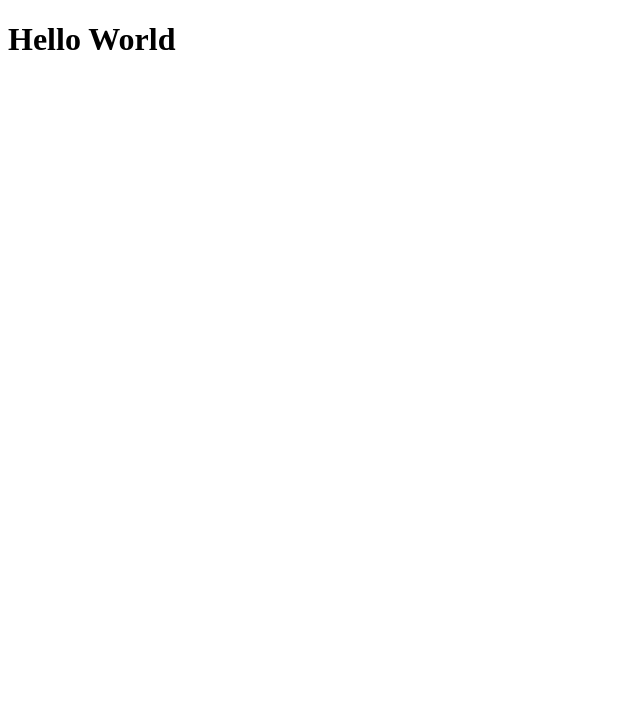
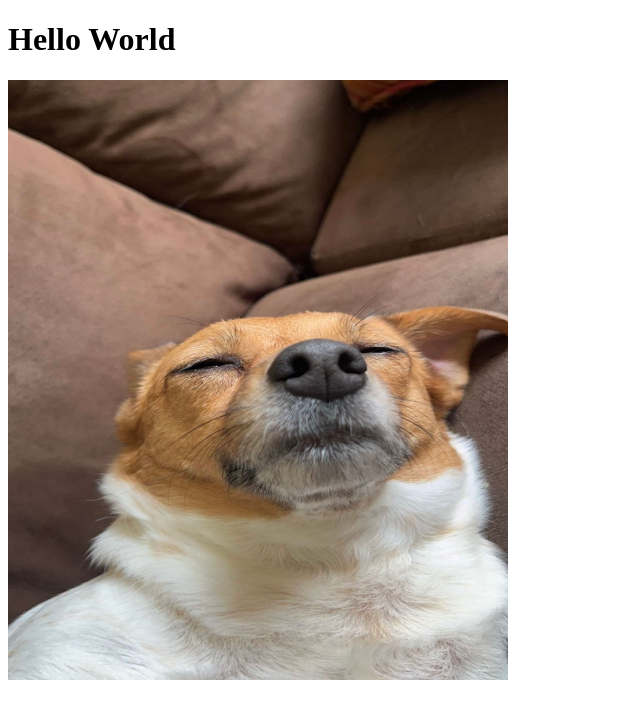
Before and after one commit to SidneyStablein/Hello-World, a plain HTML site: page index.html in a window 1280 px wide. Shown: the whole page, without its empty margins (0-640 px from the left). Drawn offline with Linux system fonts and the light colour scheme.

Commit message:
Added to index.html

```diff
--- a/index.html
+++ b/index.html
@@ -7,5 +7,6 @@
 </head>
 <body>
     <h1><strong>Hello World</strong></h1>
+    <img src="piper.jpg" alt="My Jack Russel named Piper" width="500" height="600"
 </body>
 </html>
```
